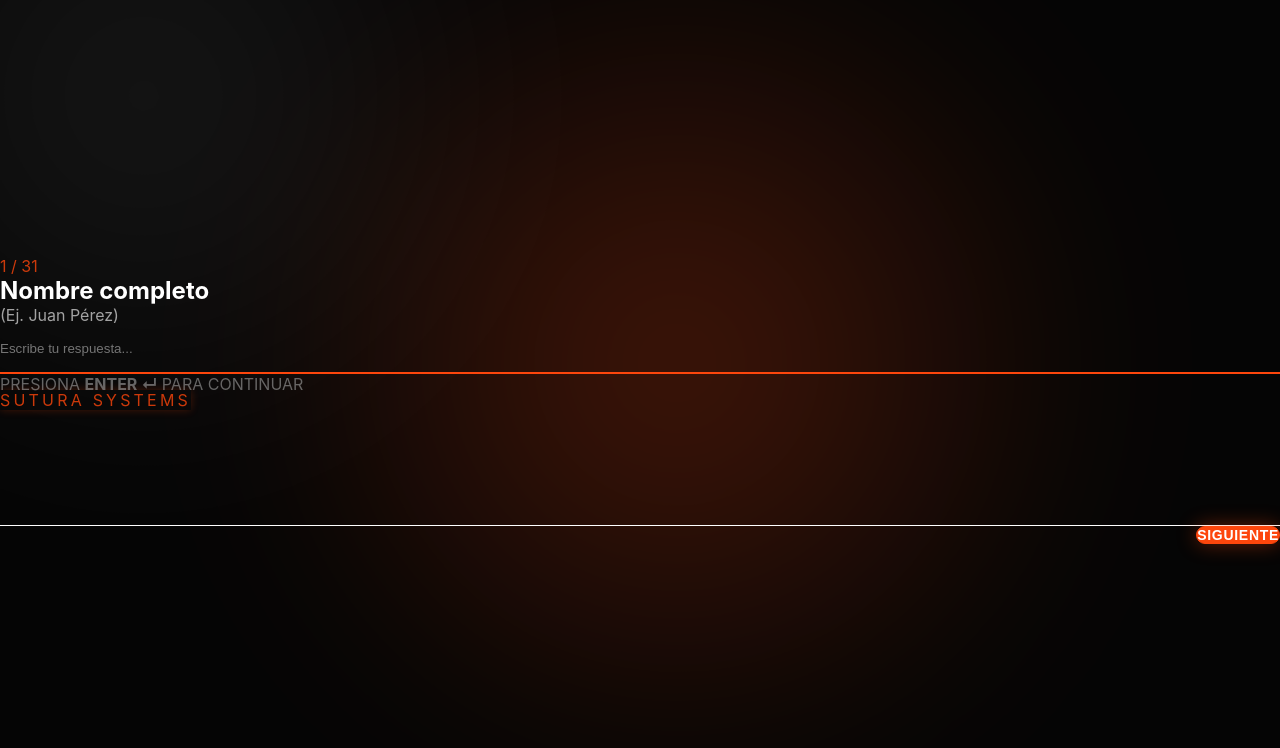
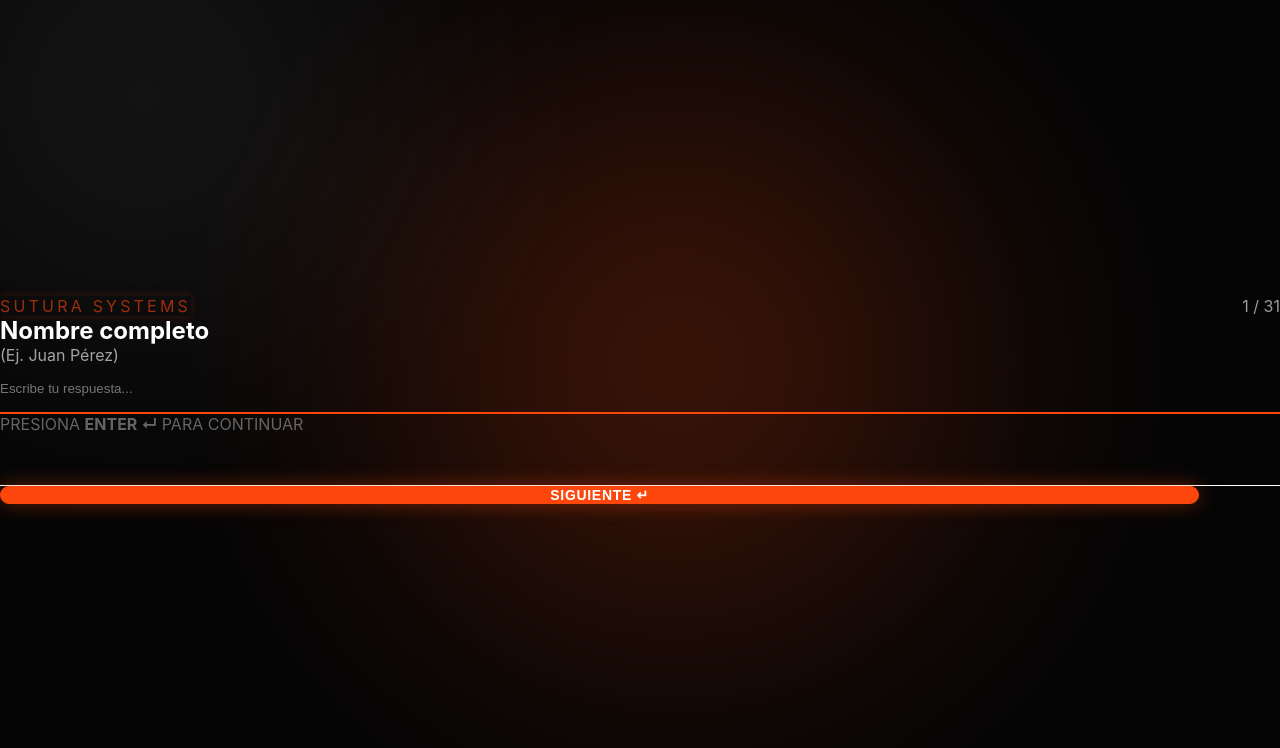
Before and after one commit to lavidadeuncreativx/lavidadeuncreativo, a Next.js app: page /formulario-marca-personal in a window 1280 px wide. Both pictures are taken after a click on the button "INICIAR DIAGNÓSTICO". Shown: the top 748 px of the page. Built offline with nearby package versions, Linux system fonts and the light colour scheme.

Commit message:
style: Refactor layout structure (contained max-width, improved spacing, integrated branding)

```diff
--- a/app/components/Typeform.tsx
+++ b/app/components/Typeform.tsx
@@ -106,19 +106,27 @@ export default function Typeform() {
     }
 
     return (
-        <div className="w-full max-w-3xl mx-auto px-6 py-12 flex flex-col min-h-screen justify-center relative z-10" ref={containerRef}>
+        <div className="w-full min-h-screen flex flex-col items-center justify-center p-6 relative z-10" ref={containerRef}>
 
-            {/* Brand Watermark */}
-            <div className="absolute top-8 left-6 md:left-0 flex items-center gap-2 pointer-events-none z-0">
-                <span className="font-bold tracking-[0.2em] uppercase text-xs text-[var(--primary)] opacity-80 shadow-[0_0_10px_rgba(253,70,12,0.3)]">Sutura Systems</span>
-            </div>
-
-            {/* Progress Bar */}
+            {/* Progress Bar - Fixed Top */}
             <div className="fixed top-0 left-0 w-full h-1 bg-white/5 z-50">
                 <div
                     className="h-full bg-[var(--primary)] transition-all duration-500 ease-out shadow-[0_0_20px_var(--primary)]"
                     style={{ width: `${progress}%` }}
                 />
+            </div>
+
+            {/* Main Content Card / Container */}
+            <div className="w-full max-w-xl mx-auto flex flex-col justify-center">
+
+                {/* Header: Branding & Counter */}
+                <div className="flex items-center justify-between mb-8 opacity-60">
+                    <span className="font-bold tracking-[0.2em] uppercase text-xs text-[var(--primary)] shadow-[0_0_10px_rgba(253,70,12,0.3)]">
+                        Sutura Systems
+                    </span>
+                    <span className="font-mono text-xs tracking-widest text-white/50">
+                        {currentIndex + 1} / {questions.length}
+                    </span>
                 </div>
 
                 <AnimatePresence mode="popLayout" custom={direction}>
@@ -129,24 +137,23 @@ export default function Typeform() {
                         initial="enter"
                         animate="center"
                         exit="exit"
-                    transition={{ duration: 0.5, ease: [0.22, 1, 0.36, 1] }}
+                        transition={{ duration: 0.4, ease: [0.22, 1, 0.36, 1] }}
                         className="w-full relative z-10"
                     >
+                        {/* Question */}
                         <div className="mb-8">
-                        <span className="text-[var(--primary)] font-mono text-sm tracking-widest uppercase opacity-80">
-                            {currentIndex + 1} <span className="text-white/30">/</span> {questions.length}
-                        </span>
-                        <h2 className="text-3xl md:text-5xl font-bold mt-4 mb-4 leading-tight text-white tracking-tight drop-shadow-lg">
+                            <h2 className="text-2xl md:text-4xl font-bold mb-4 leading-tight text-white tracking-tight drop-shadow-lg">
                                 {currentQuestion.text}
                             </h2>
                             {currentQuestion.description && (
-                            <p className="text-xl text-[var(--text-muted)] font-light leading-relaxed">
+                                <p className="text-lg text-[var(--text-muted)] font-light leading-relaxed">
                                     {currentQuestion.description}
                                 </p>
                             )}
                         </div>
 
-                    <div className="min-h-[200px]">
+                        {/* Input Area */}
+                        <div className="min-h-[120px] mb-8">
                             {currentQuestion.type === 'text' && (
                                 <TextInput
                                     value={answers[currentQuestion.apiField] || ''}
@@ -162,7 +169,7 @@ export default function Typeform() {
                                     value={answers[currentQuestion.apiField]}
                                     onChange={(val) => {
                                         handleAnswer(val);
-                                    setTimeout(nextQuestion, 400); // Auto advance
+                                        setTimeout(nextQuestion, 300); // Faster auto advance
                                     }}
                                 />
                             )}
@@ -179,21 +186,28 @@ export default function Typeform() {
                     </motion.div>
                 </AnimatePresence>
 
-            <div className="flex justify-between items-center mt-12 border-t border-white/5 pt-8 relative z-10">
+                {/* Navigation Footer - Inline */}
+                <div className="flex items-center gap-4 border-t border-white/10 pt-6 mt-4">
+                    <button
+                        onClick={nextQuestion}
+                        className="btn btn-primary px-8 py-3 text-base flex-1 md:flex-none md:w-auto min-w-[140px]"
+                    >
+                        {currentIndex === questions.length - 1 ? (isSubmitting ? 'Enviando...' : 'Finalizar') : 'Siguiente ↵'}
+                    </button>
+
                     <button
                         onClick={prevQuestion}
                         disabled={currentIndex === 0}
-                    className={`btn btn-ghost px-6 py-3 ${currentIndex === 0 ? 'opacity-0 pointer-events-none' : ''}`}
+                        className={`btn btn-ghost px-6 py-3 text-xs uppercase tracking-widest ${currentIndex === 0 ? 'opacity-0 pointer-events-none' : 'opacity-50 hover:opacity-100'}`}
                     >
-                    ← Anterior
+                        Anterior
                     </button>
 
-                <button
-                    onClick={nextQuestion}
-                    className="btn btn-primary text-lg px-8 py-3 w-40"
-                >
-                    {currentIndex === questions.length - 1 ? (isSubmitting ? 'Enviando...' : 'Finalizar') : 'Siguiente'}
-                </button>
+                    <div className="hidden md:flex ml-auto text-[10px] text-white/20 uppercase tracking-widest">
+                        Presiona Enter ↵
+                    </div>
+                </div>
+
             </div>
 
         </div>
```
Lines whose indentation alone changed are shown as unchanged.
